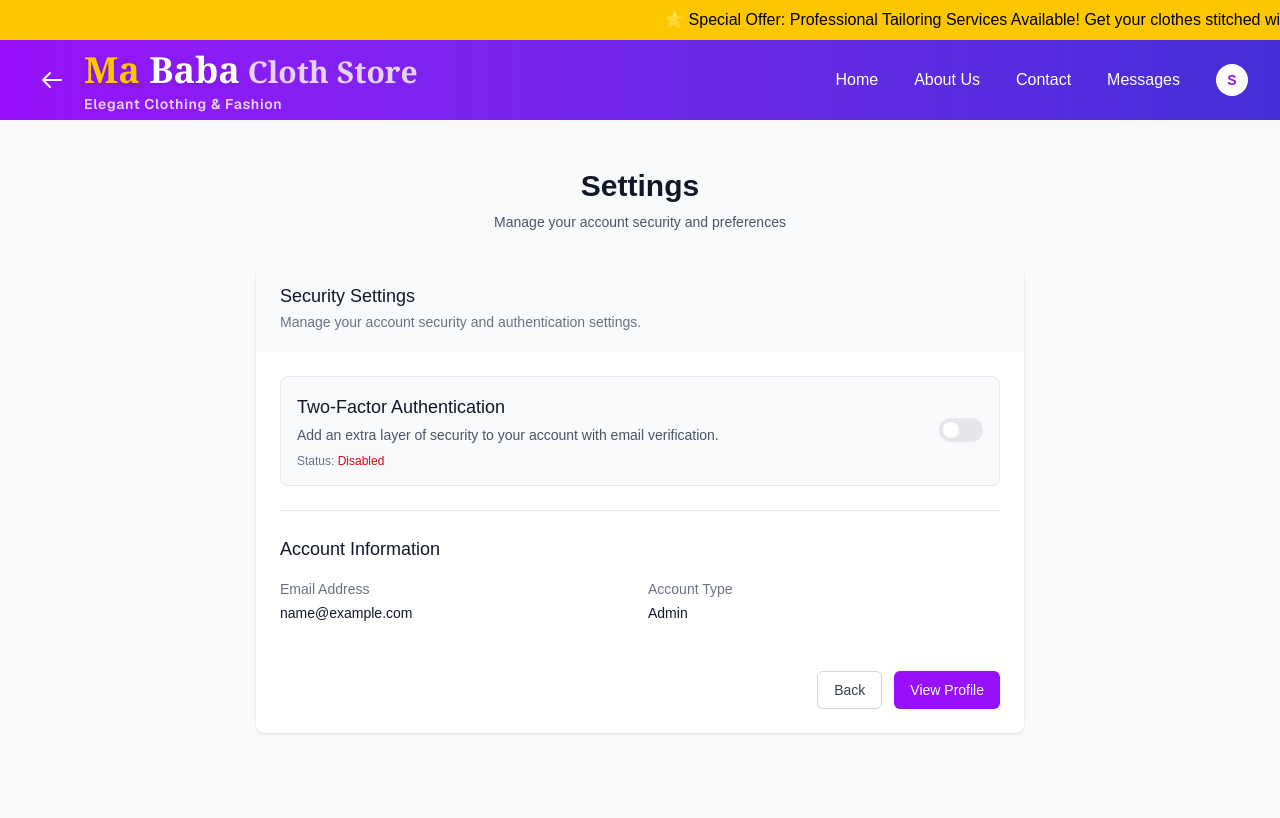
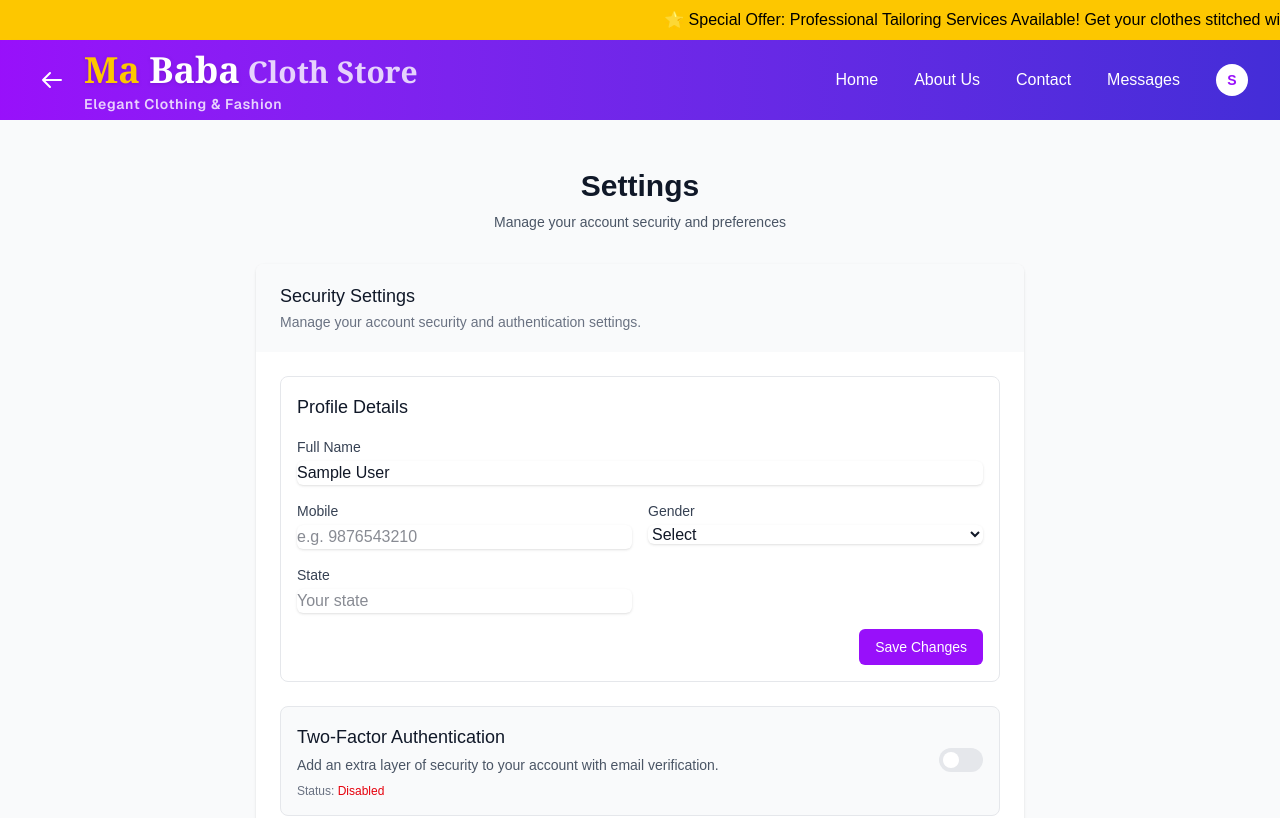
Before and after one commit to jangir-rishbh/clothing-shop, a Next.js app: page /settings in a window 1280 px wide. Shown: the top 818 px of the page. Built offline with nearby package versions, Linux system fonts and the light colour scheme; no server answers; sample sign-in values are in the browser's storage.

Commit message:
massage link ko hataya

```diff
--- a/app/(account)/settings/page.tsx
+++ b/app/(account)/settings/page.tsx
@@ -11,6 +11,10 @@ export default function SettingsPage() {
   const [error, setError] = useState<string | null>(null);
   const [success, setSuccess] = useState<string | null>(null);
   const [twoFactorEnabled, setTwoFactorEnabled] = useState(false);
+  const [name, setName] = useState('');
+  const [mobile, setMobile] = useState('');
+  const [gender, setGender] = useState<string | null>(null);
+  const [userState, setUserState] = useState<string | null>(null);
 
   useEffect(() => {
     if (!loading && !session) {
@@ -18,6 +22,10 @@ export default function SettingsPage() {
     }
     if (session) {
       setTwoFactorEnabled(session.two_factor_enabled || false);
+      setName(session.name || '');
+      setMobile(session.mobile || '');
+      setGender(session.gender || null);
+      setUserState(session.state || null);
     }
   }, [session, loading, router]);
 
@@ -57,6 +65,35 @@ export default function SettingsPage() {
     }
   };
 
+  const handleSaveProfile = async () => {
+    setSaving(true);
+    setError(null);
+    setSuccess(null);
+    try {
+      const resp = await fetch('/api/update-profile', {
+        method: 'POST',
+        headers: { 'Content-Type': 'application/json' },
+        body: JSON.stringify({
+          name: name?.trim() || '',
+          mobile: mobile?.trim() || null,
+          gender: gender || null,
+          state: userState || null,
+        }),
+      });
+      const data = await resp.json();
+      if (!resp.ok) {
+        throw new Error(data?.error || 'Update failed');
+      }
+      setSuccess('Profile updated successfully');
+      await refreshSession();
+    } catch (e: unknown) {
+      const message = e instanceof Error ? e.message : 'Failed to update profile';
+      setError(message);
+    } finally {
+      setSaving(false);
+    }
+  };
+
   return (
     <div className="min-h-screen bg-gray-50 py-12 px-4 sm:px-6 lg:px-8">
       <div className="max-w-3xl mx-auto">
@@ -82,6 +119,64 @@ export default function SettingsPage() {
             )}
 
             <div className="space-y-6">
+              {/* Profile Details Form */}
+              <div className="p-4 border border-gray-200 rounded-lg bg-white">
+                <h4 className="text-lg font-medium text-gray-900 mb-4">Profile Details</h4>
+                <div className="grid grid-cols-1 gap-4 sm:grid-cols-2">
+                  <div className="sm:col-span-2">
+                    <label className="block text-sm font-medium text-gray-700">Full Name</label>
+                    <input
+                      type="text"
+                      value={name}
+                      onChange={(e) => setName(e.target.value)}
+                      className="mt-1 block w-full rounded-md border-gray-300 shadow-sm focus:border-purple-500 focus:ring-purple-500"
+                      placeholder="Enter your full name"
+                    />
+                  </div>
+                  <div>
+                    <label className="block text-sm font-medium text-gray-700">Mobile</label>
+                    <input
+                      type="tel"
+                      value={mobile}
+                      onChange={(e) => setMobile(e.target.value)}
+                      className="mt-1 block w-full rounded-md border-gray-300 shadow-sm focus:border-purple-500 focus:ring-purple-500"
+                      placeholder="e.g. 9876543210"
+                    />
+                  </div>
+                  <div>
+                    <label className="block text-sm font-medium text-gray-700">Gender</label>
+                    <select
+                      value={gender || ''}
+                      onChange={(e) => setGender(e.target.value || null)}
+                      className="mt-1 block w-full rounded-md border-gray-300 shadow-sm focus:border-purple-500 focus:ring-purple-500"
+                    >
+                      <option value="">Select</option>
+                      <option value="male">Male</option>
+                      <option value="female">Female</option>
+                      <option value="other">Other</option>
+                    </select>
+                  </div>
+                  <div>
+                    <label className="block text-sm font-medium text-gray-700">State</label>
+                    <input
+                      type="text"
+                      value={userState || ''}
+                      onChange={(e) => setUserState(e.target.value || null)}
+                      className="mt-1 block w-full rounded-md border-gray-300 shadow-sm focus:border-purple-500 focus:ring-purple-500"
+                      placeholder="Your state"
+                    />
+                  </div>
+                </div>
+                <div className="flex justify-end mt-4">
+                  <button
+                    onClick={handleSaveProfile}
+                    disabled={saving}
+                    className={`px-4 py-2 rounded-md text-sm font-medium text-white bg-purple-600 hover:bg-purple-700 focus:outline-none focus:ring-2 focus:ring-offset-2 focus:ring-purple-500 ${saving ? 'opacity-50 cursor-not-allowed' : ''}`}
+                  >
+                    {saving ? 'Saving...' : 'Save Changes'}
+                  </button>
+                </div>
+              </div>
               {/* Two-Factor Authentication Toggle */}
               <div className="flex items-center justify-between p-4 border border-gray-200 rounded-lg bg-gray-50">
                 <div className="flex-1">
--- a/app/admin/dashboard/page.tsx
+++ b/app/admin/dashboard/page.tsx
@@ -3,14 +3,6 @@ export default function AdminDashboardPage() {
     <div>
       <h2 className="text-2xl font-bold mb-4">Dashboard</h2>
       <p>Welcome, Admin! Here you can see quick stats and summaries.</p>
-      <div className="mt-6">
-        <a
-          href="/admin/profile"
-          className="inline-block bg-purple-600 hover:bg-purple-700 text-white px-4 py-2 rounded"
-        >
-          Edit My Profile
-        </a>
-      </div>
     </div>
   );
 }
--- a/app/admin/layout.tsx
+++ b/app/admin/layout.tsx
@@ -15,7 +15,6 @@ export default async function AdminLayout({ children }: { children: ReactNode })
         <h1 className="text-xl font-semibold">Admin Panel</h1>
         <nav className="space-y-2">
           <Link className="block hover:underline" href="/admin/dashboard">Dashboard</Link>
-          <Link className="block hover:underline" href="/admin/profile">My Profile</Link>
           <Link className="block hover:underline" href="/admin/users">Users</Link>
           <Link className="block hover:underline" href="/admin/products">Products</Link>
           <Link className="block hover:underline" href="/admin/massage">massage</Link>
@@ -24,9 +23,6 @@ export default async function AdminLayout({ children }: { children: ReactNode })
       <main className="p-6">
         <div className="flex items-center justify-between mb-6">
           <div />
-          <Link href="/admin/profile" className="inline-block bg-purple-600 hover:bg-purple-700 text-white px-4 py-2 rounded">
-            Edit My Profile
-          </Link>
         </div>
         {children}
       </main>
--- a/app/admin/massage/page.tsx
+++ b/app/admin/massage/page.tsx
@@ -1,6 +1,6 @@
 'use client';
 
-import { useEffect, useMemo, useState } from 'react';
+import { useEffect, useMemo, useState, Fragment } from 'react';
 
 type ContactMessage = {
   id: number | string;
@@ -128,8 +128,8 @@ export default function AdminMassagePage() {
 						</thead>
 						<tbody className="bg-white divide-y divide-gray-200">
 							{filtered.map(m => (
-								<>
-									<tr key={m.id} className={replyingTo === m.id ? 'bg-blue-50' : ''}>
+								<Fragment key={m.id}>
+									<tr className={replyingTo === m.id ? 'bg-blue-50' : ''}>
 										<td className="px-4 py-2 text-gray-900">{m.first_name} {m.last_name}</td>
 										<td className="px-4 py-2 text-gray-900">{m.email}</td>
 										<td className="px-4 py-2 text-gray-900">{m.phone || '-'}</td>
@@ -171,7 +171,7 @@ export default function AdminMassagePage() {
 										</td>
 									</tr>
 									{replyingTo === m.id && (
-										<tr>
+									<tr key={`${m.id}-reply`}>
 											<td colSpan={7} className="px-4 py-4 bg-blue-50">
 												<div className="space-y-2">
 													<textarea
@@ -202,9 +202,9 @@ export default function AdminMassagePage() {
 												</div>
 											</td>
 										</tr>
-									)}
-								</>
-							))}
+								)}
+							</Fragment>
+						))}
 							{filtered.length === 0 && (
 								<tr>
 									<td className="px-4 py-6 text-center text-gray-500" colSpan={7}>No messages</td>
--- a/components/Navbar.tsx
+++ b/components/Navbar.tsx
@@ -217,13 +217,6 @@ export default function Navbar() {
                       >
                         Settings
                       </Link>
-                      <Link
-                        href="/messages"
-                        className="block px-4 py-3 rounded-lg text-base font-medium text-white hover:bg-white/10 transition-colors"
-                        onClick={() => setIsMenuOpen(false)}
-                      >
-                        Messages
-                      </Link>
                       <button
                         onClick={() => {
                           handleLogout();
```
